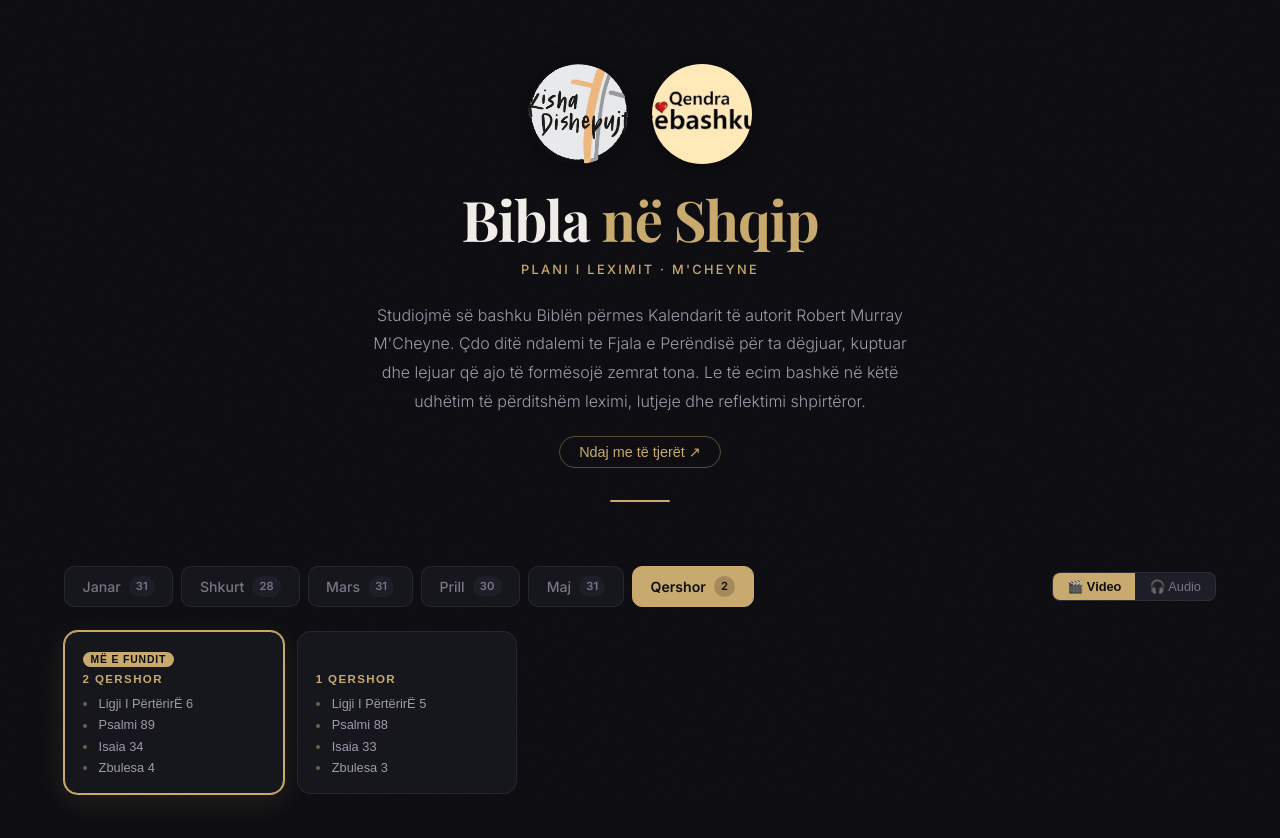
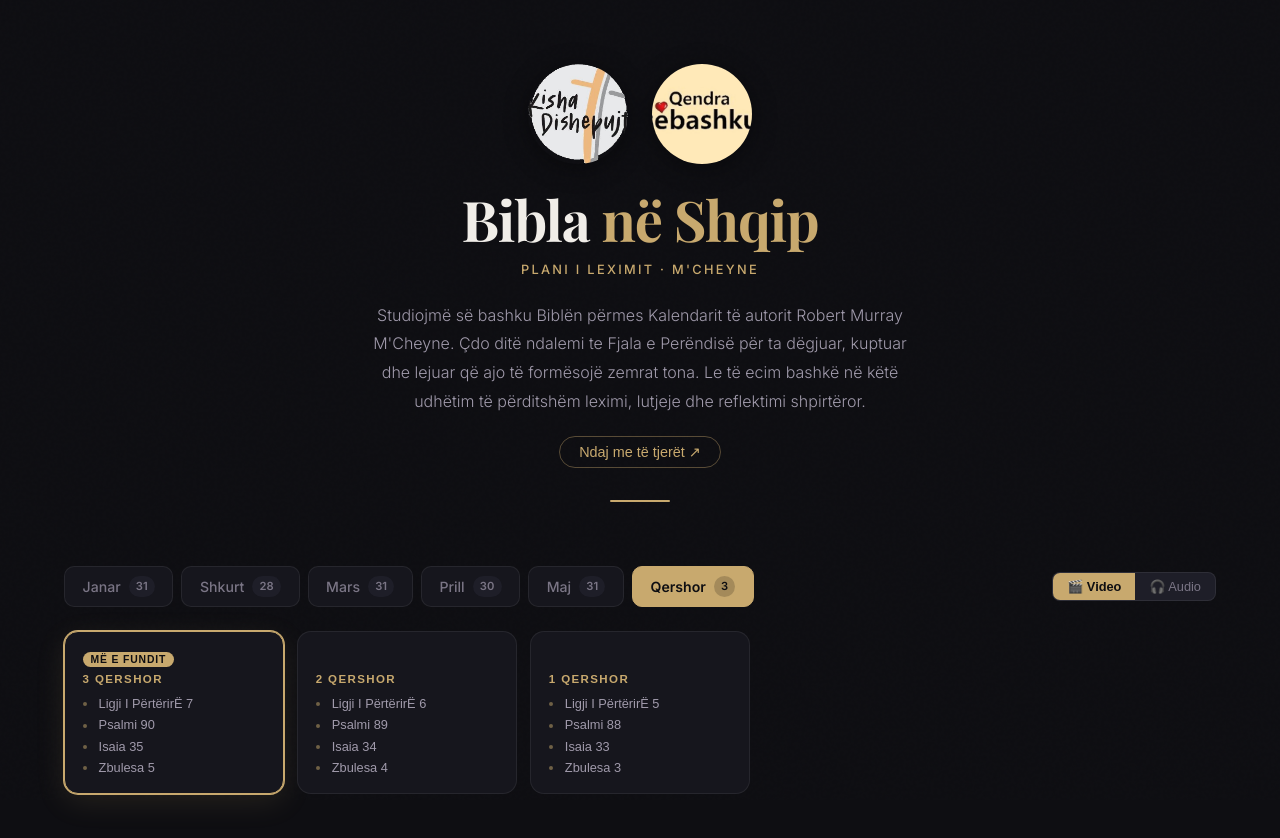
Before and after one commit to jeffandmeredith-max/bibla-shqip, a React (Vite) app: page / in a window 1280 px wide. Shown: the top 838 px of the page. Built offline with nearby package versions, Linux system fonts and the light colour scheme.

Commit message:
chore: daily update 2026-06-03

```diff
--- a/src/data/june.js
+++ b/src/data/june.js
@@ -45,5 +45,28 @@ export const june = [
         "start": 670
       }
     ]
+  },
+  {
+    "day": 3,
+    "date": "3 Qershor",
+    "videoId": "Mt0Dyb-uxzE",
+    "readings": [
+      {
+        "title": "Ligji I PërtërirË 7",
+        "start": 0
+      },
+      {
+        "title": "Psalmi 90",
+        "start": 275
+      },
+      {
+        "title": "Isaia 35",
+        "start": 389
+      },
+      {
+        "title": "Zbulesa 5",
+        "start": 493
+      }
+    ]
   }
 ]
```
